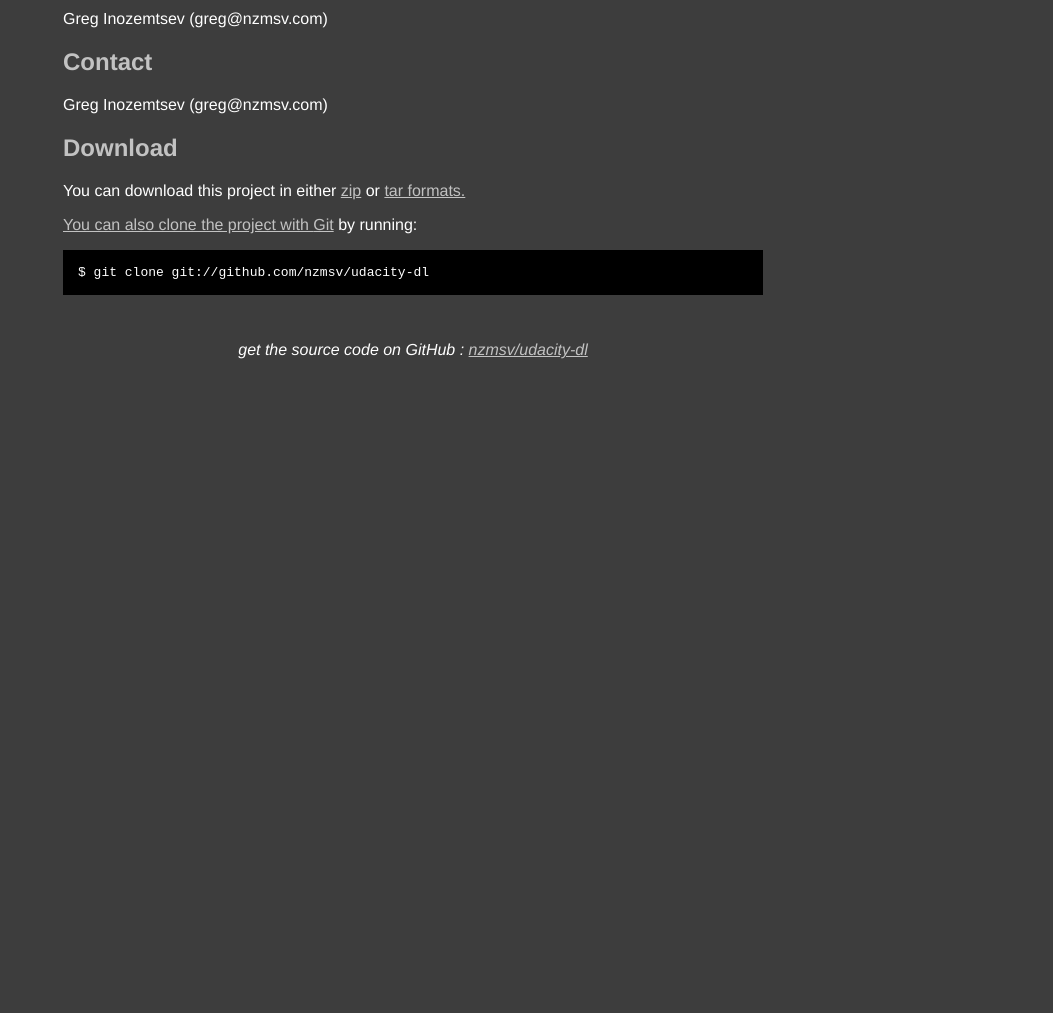
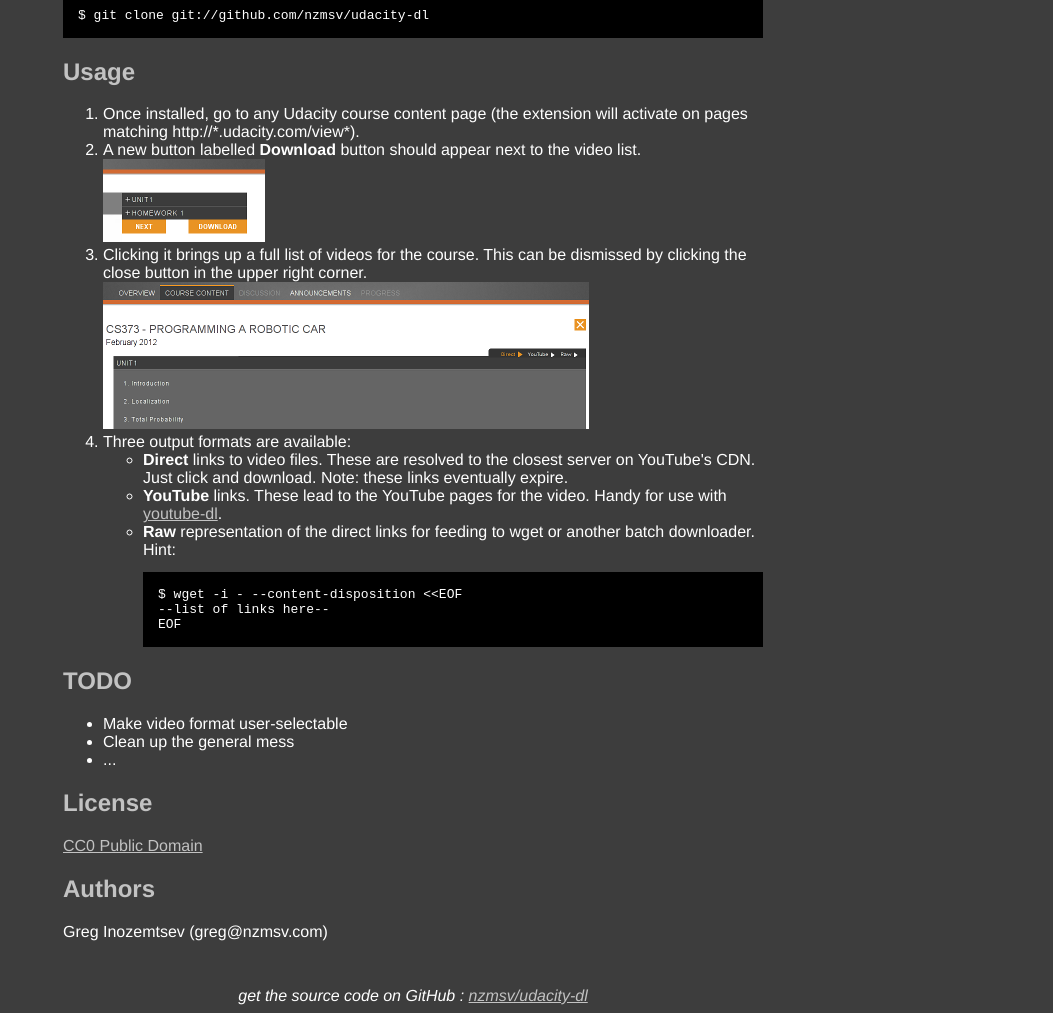
Before and after one commit to nzmsv/udacity-dl, a plain HTML site: page index.html in a window 1280 px wide. Shown: the part 316-1329 px from the top of the page, without its empty margins (227-1280 px from the left). Before the commit the page ends 800 px from the top, so only its background shows below. Drawn offline with Linux system fonts and the light colour scheme.

Commit message:
Initial homepage description

```diff
--- a/index.html
+++ b/index.html
@@ -35,53 +35,68 @@
 
   <div id="container">
 
-    <div class="download">
-      <a href="https://github.com/nzmsv/udacity-dl/zipball/master">
-        <img border="0" width="90" src="https://github.com/images/modules/download/zip.png"></a>
-      <a href="https://github.com/nzmsv/udacity-dl/tarball/master">
-        <img border="0" width="90" src="https://github.com/images/modules/download/tar.png"></a>
-    </div>
-
     <h1><a href="https://github.com/nzmsv/udacity-dl">udacity-dl</a>
       <span class="small">by <a href="https://github.com/nzmsv">nzmsv</a></span></h1>
 
     <div class="description">
-      A Google Chrome extension to download Udacity.com videos for offline watching
+      A Google Chrome extension to download Udacity.com videos for offline watching.
     </div>
 
-
-
-
-
-
-
-
-      <h2>License</h2>
-      <p>CC0 Public Domain <http://creativecommons.org/publicdomain/zero/1.0/></p>
-
-
-
-      <h2>Authors</h2>
-      <p>Greg Inozemtsev (greg@nzmsv.com)
-<br/>      </p>
-
-
-
-      <h2>Contact</h2>
-      <p>Greg Inozemtsev (greg@nzmsv.com)
-<br/>      </p>
-
-
     <h2>Download</h2>
+	<p><a href="udacity-dl.crx">Install udacity-dl Chrome extension</a></p>
     <p>
-      You can download this project in either
+      You can download the source in either
       <a href="https://github.com/nzmsv/udacity-dl/zipball/master">zip</a> or
-      <a href="https://github.com/nzmsv/udacity-dl/tarball/master">tar formats.
-    </p>
-    <p>You can also clone the project with <a href="http://git-scm.com">Git</a>
-      by running:
+      <a href="https://github.com/nzmsv/udacity-dl/tarball/master">tar</a>
+      formats, or clone the project
+      with <a href="http://git-scm.com">Git</a> by running:
       <pre>$ git clone git://github.com/nzmsv/udacity-dl</pre>
     </p>
+
+    <h2>Usage</h2>
+	<p>
+	  <ol>
+		<li>Once installed, go to any Udacity course content page (the extension will activate on pages matching http://*.udacity.com/view*).</li>
+		<li>A new button labelled <b>Download</b> button should appear next to the video list.
+		  <img src="step1.png"/></li>
+		<li>Clicking it brings up a full list of videos for the
+		course.  This can be dismissed by clicking the close button in
+		the upper right corner.  <img src="step2.png"/></li>
+		<li>Three output formats are available:
+		  <ul>
+			<li><b>Direct</b> links to video files.  These are
+			resolved to the closest server on YouTube's CDN.  Just
+			click and download.  Note: these links eventually
+			expire.</li>
+			<li><b>YouTube</b> links.  These lead to the YouTube pages
+			for the video.  Handy for use
+			with <a href="http://rg3.github.com/youtube-dl/">youtube-dl</a>.</li>
+			<li><b>Raw</b> representation of the direct links for feeding to wget or another batch
+			downloader.  Hint:
+			  <pre>
+$ wget -i - --content-disposition &lt;&lt;EOF
+--list of links here--
+EOF
+</pre></li>
+		  </ul>
+		</li>
+	  </ol>
+    </p>
+
+    <h2>TODO</h2>
+	<p>
+	  <ul>
+		<li>Make video format user-selectable</li>
+		<li>Clean up the general mess</li>
+		<li>...</li>
+	  </ul>
+	</p>
+
+    <h2>License</h2>
+    <p><a href="http://creativecommons.org/publicdomain/zero/1.0/">CC0 Public Domain</a></p>
+
+    <h2>Authors</h2>
+    <p>Greg Inozemtsev (greg@nzmsv.com)</p>
 
     <div class="footer">
       get the source code on GitHub : <a href="https://github.com/nzmsv/udacity-dl">nzmsv/udacity-dl</a>
```
